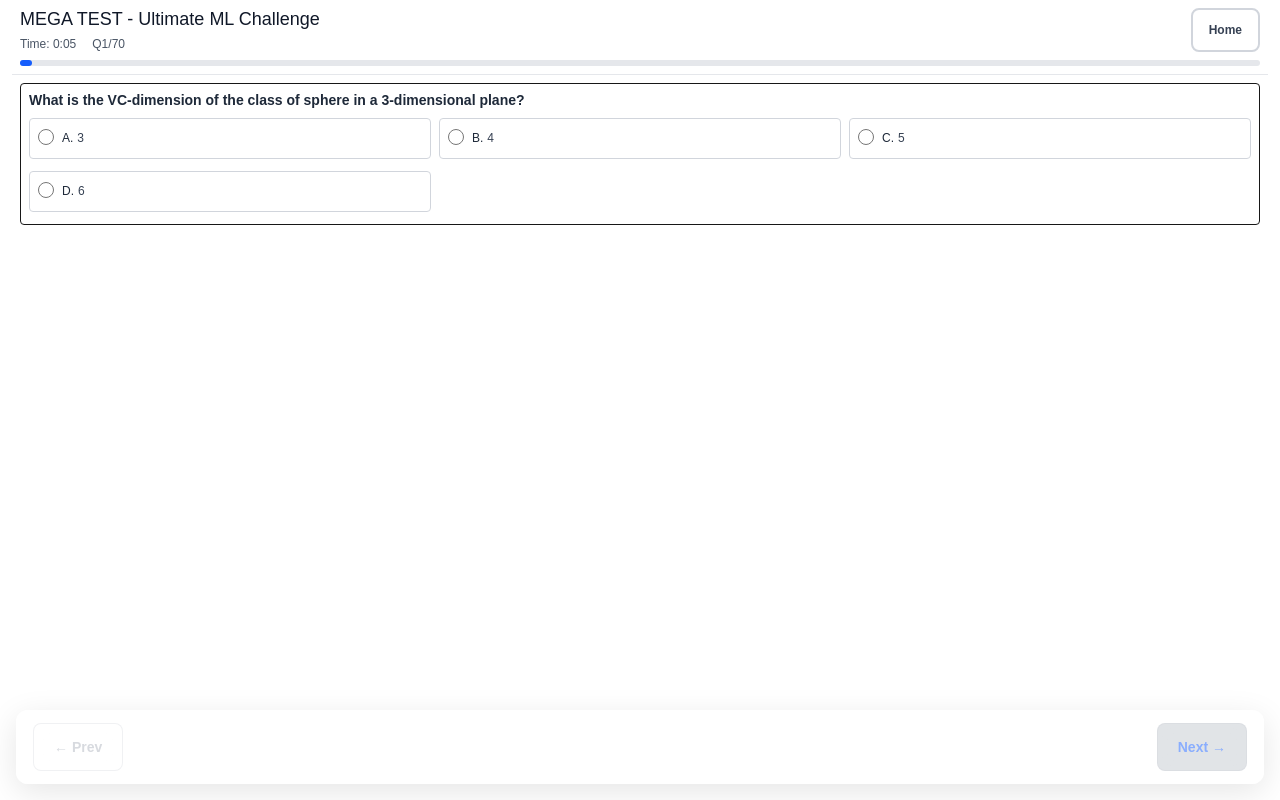
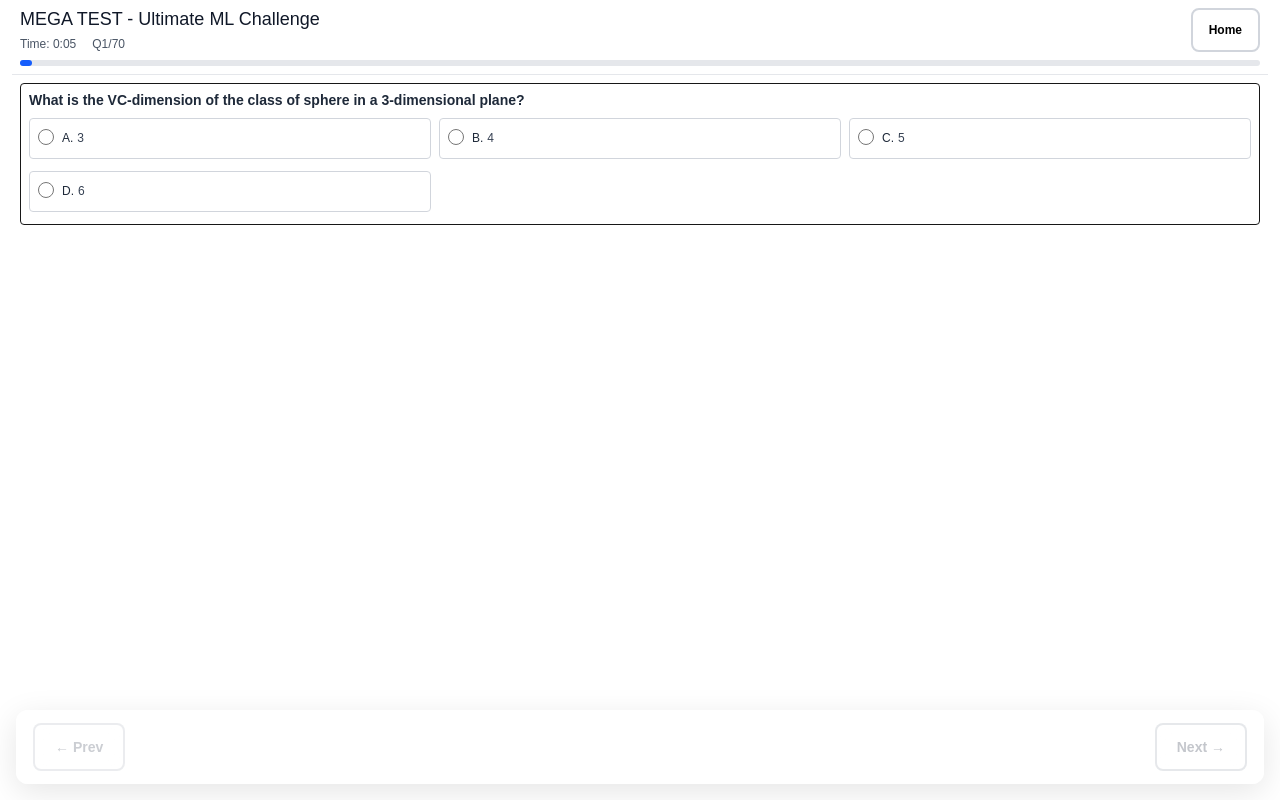
Before and after one commit to Zithin10k/nptlml, a Next.js app: page /quiz/mega/practice in a window 1280 px wide. Built offline with nearby package versions, Linux system fonts and the light colour scheme.

Commit message:
swich mode 9

```diff
--- a/app/globals.css
+++ b/app/globals.css
@@ -702,43 +702,52 @@ html {
   transform: translateY(-2px) !important;
 }
 
-/* Floating nav buttons */
+/* Floating nav buttons with enhanced text visibility */
 .floating-nav-button {
-  background: rgba(59, 130, 246, 0.9) !important;
+  background: rgba(255, 255, 255, 0.95) !important;
   backdrop-filter: blur(8px) !important;
   -webkit-backdrop-filter: blur(8px) !important;
-  border: 1px solid rgba(59, 130, 246, 0.3) !important;
+  border: 2px solid rgba(59, 130, 246, 0.8) !important;
+  color: #000000 !important;
+  font-weight: 700 !important;
+  text-shadow: 0 1px 2px rgba(255, 255, 255, 0.8) !important;
   transition: all 0.2s ease !important;
 }
 
 .floating-nav-button:hover {
-  background: rgba(37, 99, 235, 0.95) !important;
+  background: rgba(59, 130, 246, 0.1) !important;
+  border-color: rgba(37, 99, 235, 1) !important;
   transform: translateY(-1px) !important;
   box-shadow: 0 4px 12px rgba(59, 130, 246, 0.3) !important;
+  color: #000000 !important;
 }
 
 .floating-nav-button:disabled {
-  background: rgba(156, 163, 175, 0.6) !important;
-  border-color: rgba(156, 163, 175, 0.3) !important;
+  background: rgba(255, 255, 255, 0.7) !important;
+  border-color: rgba(156, 163, 175, 0.5) !important;
+  color: rgba(107, 114, 128, 0.8) !important;
   transform: none !important;
   box-shadow: none !important;
 }
 
 .floating-nav-button-outline {
-  background: rgba(255, 255, 255, 0.8) !important;
-  border: 1px solid rgba(59, 130, 246, 0.4) !important;
-  color: #3b82f6 !important;
+  background: rgba(255, 255, 255, 0.95) !important;
+  border: 2px solid rgba(59, 130, 246, 0.6) !important;
+  color: #000000 !important;
+  font-weight: 600 !important;
+  text-shadow: 0 1px 2px rgba(255, 255, 255, 0.8) !important;
   backdrop-filter: blur(8px) !important;
   -webkit-backdrop-filter: blur(8px) !important;
 }
 
 .floating-nav-button-outline:hover {
-  background: rgba(59, 130, 246, 0.1) !important;
-  border-color: rgba(59, 130, 246, 0.6) !important;
+  background: rgba(59, 130, 246, 0.05) !important;
+  border-color: rgba(59, 130, 246, 0.8) !important;
+  color: #000000 !important;
 }
 
 .floating-nav-button-outline:disabled {
-  background: rgba(255, 255, 255, 0.5) !important;
-  border-color: rgba(156, 163, 175, 0.3) !important;
-  color: rgba(156, 163, 175, 0.8) !important;
+  background: rgba(255, 255, 255, 0.7) !important;
+  border-color: rgba(156, 163, 175, 0.4) !important;
+  color: rgba(107, 114, 128, 0.7) !important;
 }
--- a/components/Button.js
+++ b/components/Button.js
@@ -9,14 +9,14 @@ export default function Button({
   className = '',
   fullWidth = false
 }) {
-  // Variant styles - Blue outline theme
+  // Variant styles - Blue outline theme with enhanced text visibility
   const variantClasses = {
-    primary: 'bg-white hover:bg-blue-50 active:bg-blue-100 text-blue-600 border-blue-600 border-2 focus:ring-blue-500',
-    secondary: 'bg-white hover:bg-gray-50 active:bg-gray-100 text-gray-600 border-gray-400 border-2 focus:ring-gray-500',
-    outline: 'bg-white hover:bg-gray-50 active:bg-gray-100 text-gray-700 border-gray-300 border-2 focus:ring-gray-500',
-    success: 'bg-white hover:bg-green-50 active:bg-green-100 text-green-600 border-green-600 border-2 focus:ring-green-500',
-    danger: 'bg-white hover:bg-red-50 active:bg-red-100 text-red-600 border-red-600 border-2 focus:ring-red-500',
-    mega: 'bg-gradient-to-r from-yellow-400 to-orange-500 hover:from-yellow-500 hover:to-orange-600 text-white border-transparent border-2 focus:ring-yellow-500 shadow-lg'
+    primary: 'bg-white hover:bg-blue-50 active:bg-blue-100 text-black border-blue-600 border-2 focus:ring-blue-500 font-bold',
+    secondary: 'bg-white hover:bg-gray-50 active:bg-gray-100 text-black border-gray-400 border-2 focus:ring-gray-500 font-semibold',
+    outline: 'bg-white hover:bg-gray-50 active:bg-gray-100 text-black border-gray-300 border-2 focus:ring-gray-500 font-semibold',
+    success: 'bg-white hover:bg-green-50 active:bg-green-100 text-black border-green-600 border-2 focus:ring-green-500 font-semibold',
+    danger: 'bg-white hover:bg-red-50 active:bg-red-100 text-black border-red-600 border-2 focus:ring-red-500 font-semibold',
+    mega: 'bg-gradient-to-r from-yellow-400 to-orange-500 hover:from-yellow-500 hover:to-orange-600 text-black border-transparent border-2 focus:ring-yellow-500 shadow-lg font-bold'
   };
 
   // Size styles with better touch targets
```
